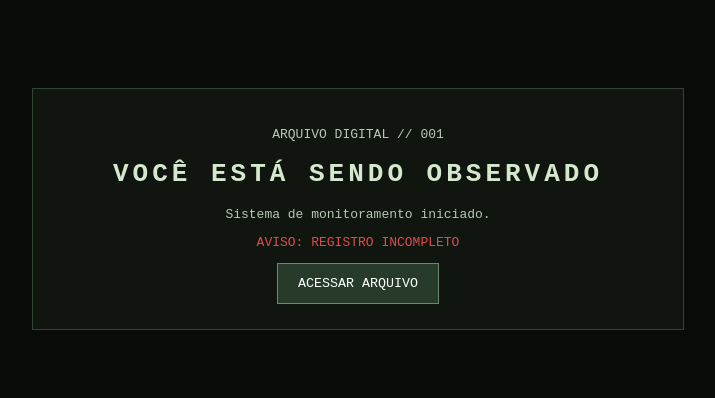
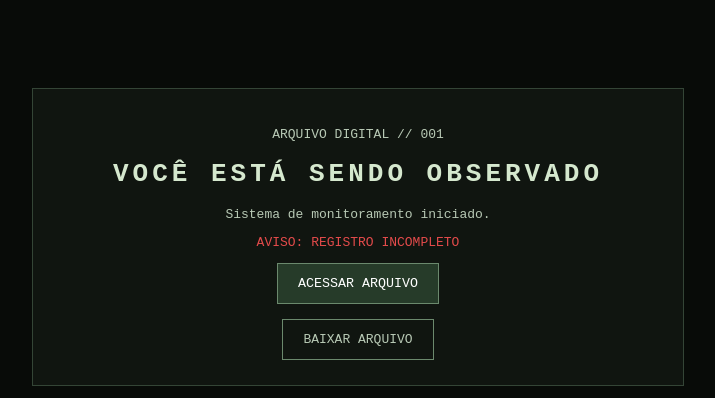
Before and after one commit to arcelinowendell-netizen/Meu-primeiro-site, a plain HTML site: page index.html in a window 1280 px wide. Shown: the whole page, without its empty margins (282-997 px from the left). Drawn offline with Linux system fonts and the light colour scheme.

Commit message:
Update index.html

```diff
--- a/index.html
+++ b/index.html
@@ -44,6 +44,15 @@
     <p class="alerta">AVISO: REGISTRO INCOMPLETO</p>
 
     <button onclick="revelar()">ACESSAR ARQUIVO</button>
+    <br><br>
+
+<a href="arquivo_00000000073a071f59b2711894e747f8d%20(1).png"
+   download="arquivo.png"
+   style="color:#b8c9b5; border:1px solid #6b896d;
+   padding:12px 20px; display:inline-block;
+   text-decoration:none;">
+  BAIXAR ARQUIVO
+</a>
 
     <div id="mensagem">
       <p>Registro recuperado...</p>
```
